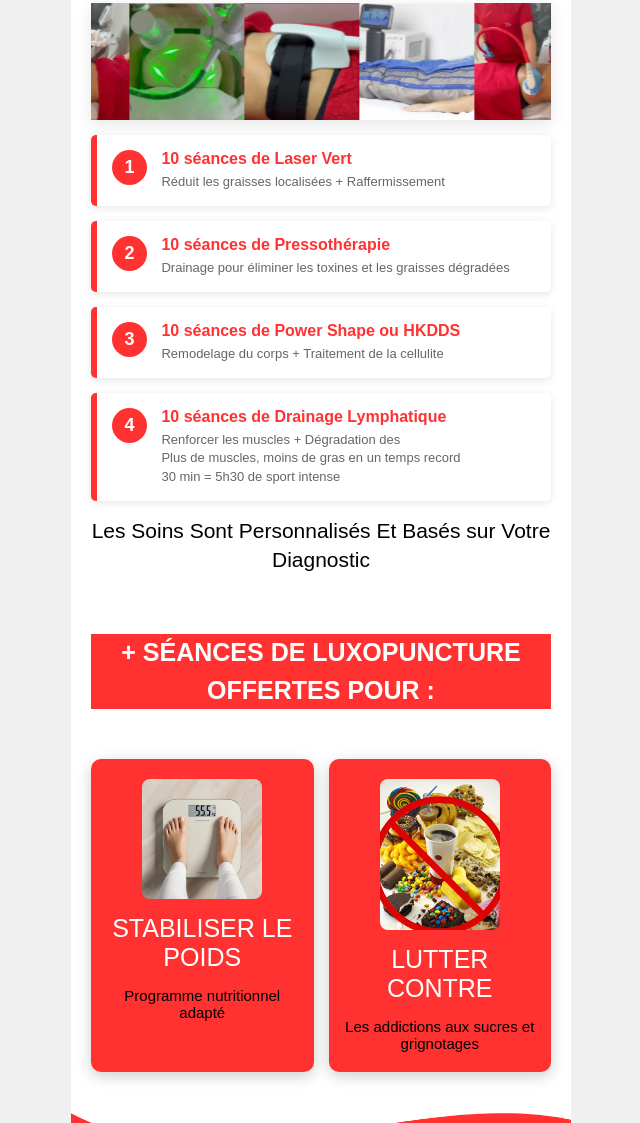
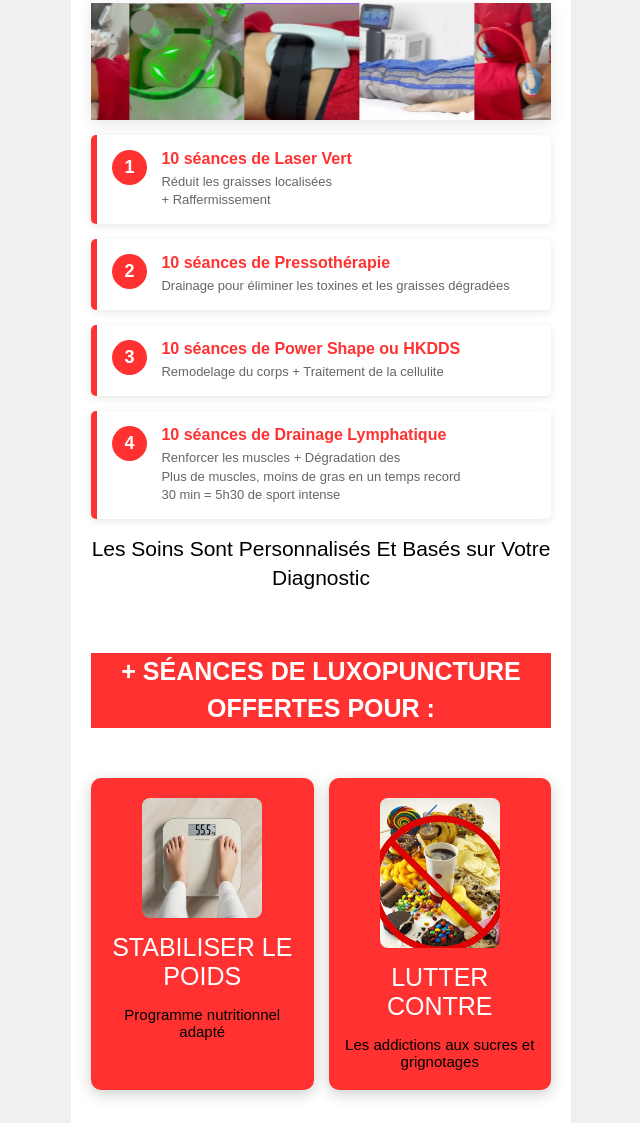
Before and after one commit to boubasma020-svg/body-winter, a plain HTML site: page index.html in a window 1280 px wide. Shown: the part 1219-2342 px from the top of the page, without its empty margins (319-959 px from the left). Drawn offline with Linux system fonts and the light colour scheme.

Commit message:
Add line break in service description
Updated service description to include line break.

```diff
--- a/index.html
+++ b/index.html
@@ -855,7 +855,7 @@
                 <span class="service-number">1</span>
                 <div class="service-content">
                     <span class="service-title">10 séances de Laser Vert</span>
-                    <div class="service-description">Réduit les graisses localisées + Raffermissement</div>
+                    <div class="service-description">Réduit les graisses localisées <br>+ Raffermissement</div>
                 </div>
             </div>
 
```
